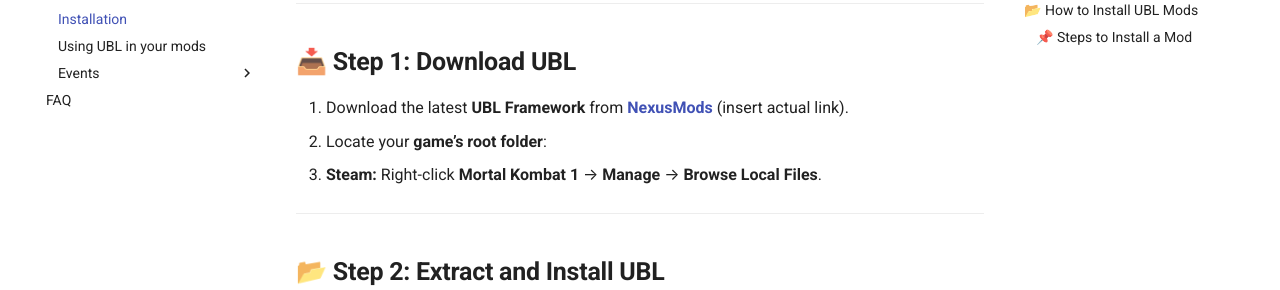
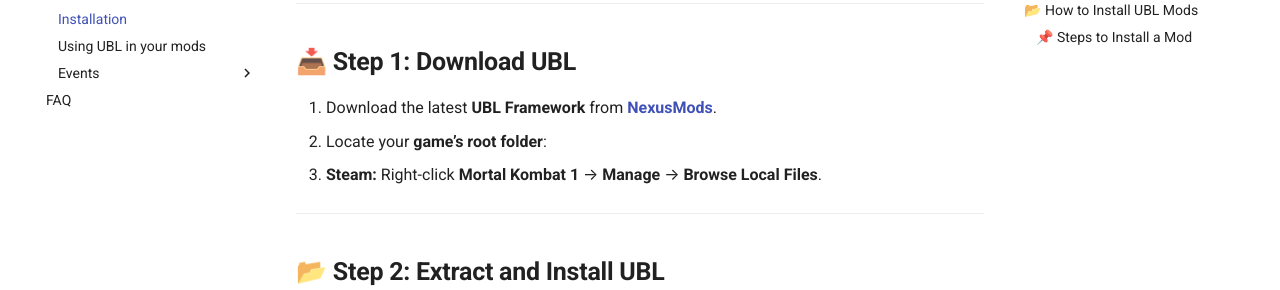
Before and after one commit to MK1-Modding/MK1-Modding.github.io, an MkDocs documentation site: the page built from docs/ubl/ubl-install-guide.md, in a window 1280 px wide and 900 px high. Shown: the part 227-517 px from the top of the window. Built offline with MkDocs 1.6.1 and Material for MkDocs 9.7.7, drawn with Linux system fonts in a browser that asks for light colours.

Commit message:
Add NexusMods link

```diff
--- a/docs/ubl/ubl-install-guide.md
+++ b/docs/ubl/ubl-install-guide.md
@@ -5,7 +5,7 @@
 ---
 
 ## 📥 **Step 1: Download UBL**
-1. Download the latest **UBL Framework** from **[NexusMods](#)** (insert actual link).
+1. Download the latest **UBL Framework** from **[NexusMods](https://www.nexusmods.com/mortalkombat/mods/1138/)**.
 2. Locate your **game’s root folder**:
    - **Steam:** Right-click **Mortal Kombat 1** → **Manage** → **Browse Local Files**.
 
```
